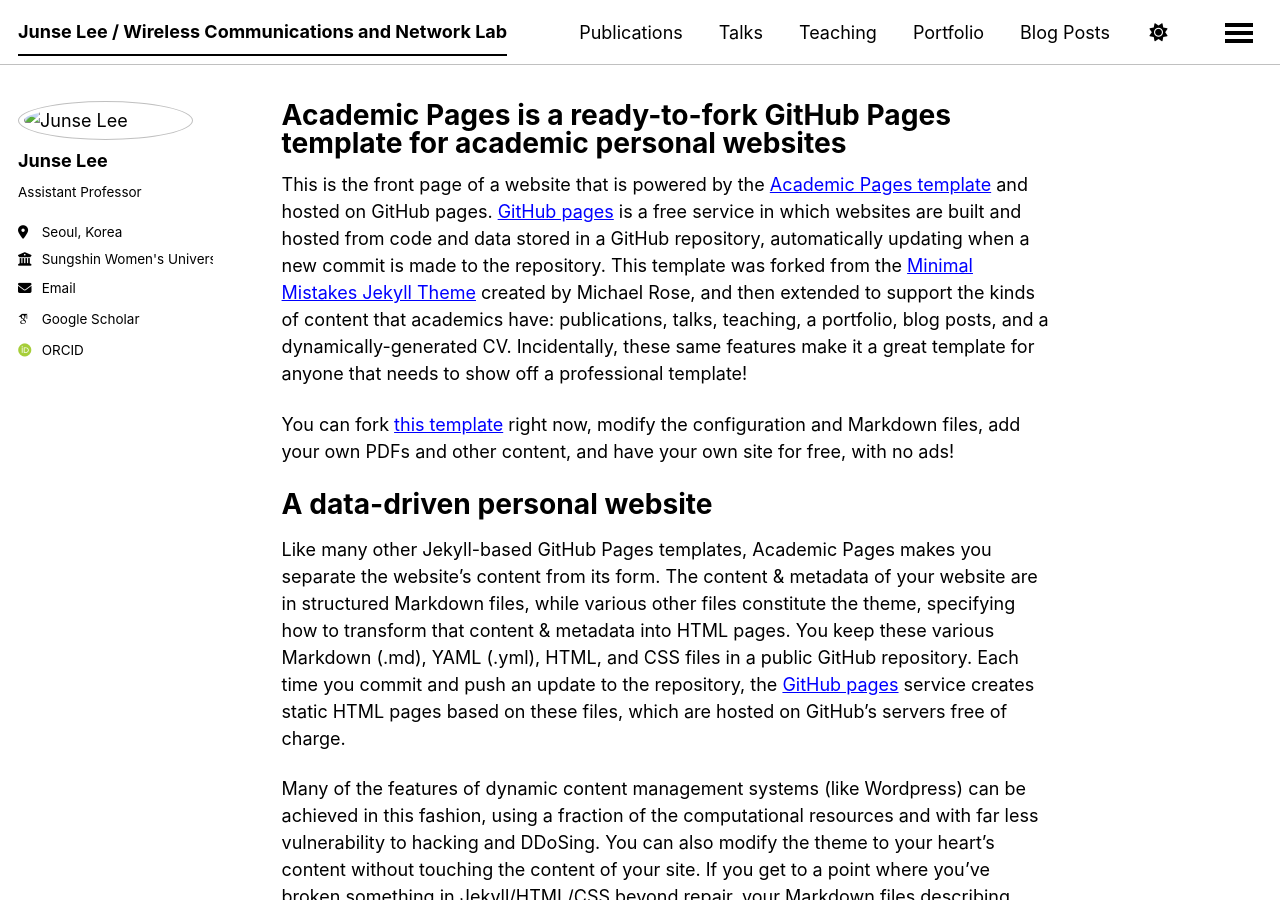
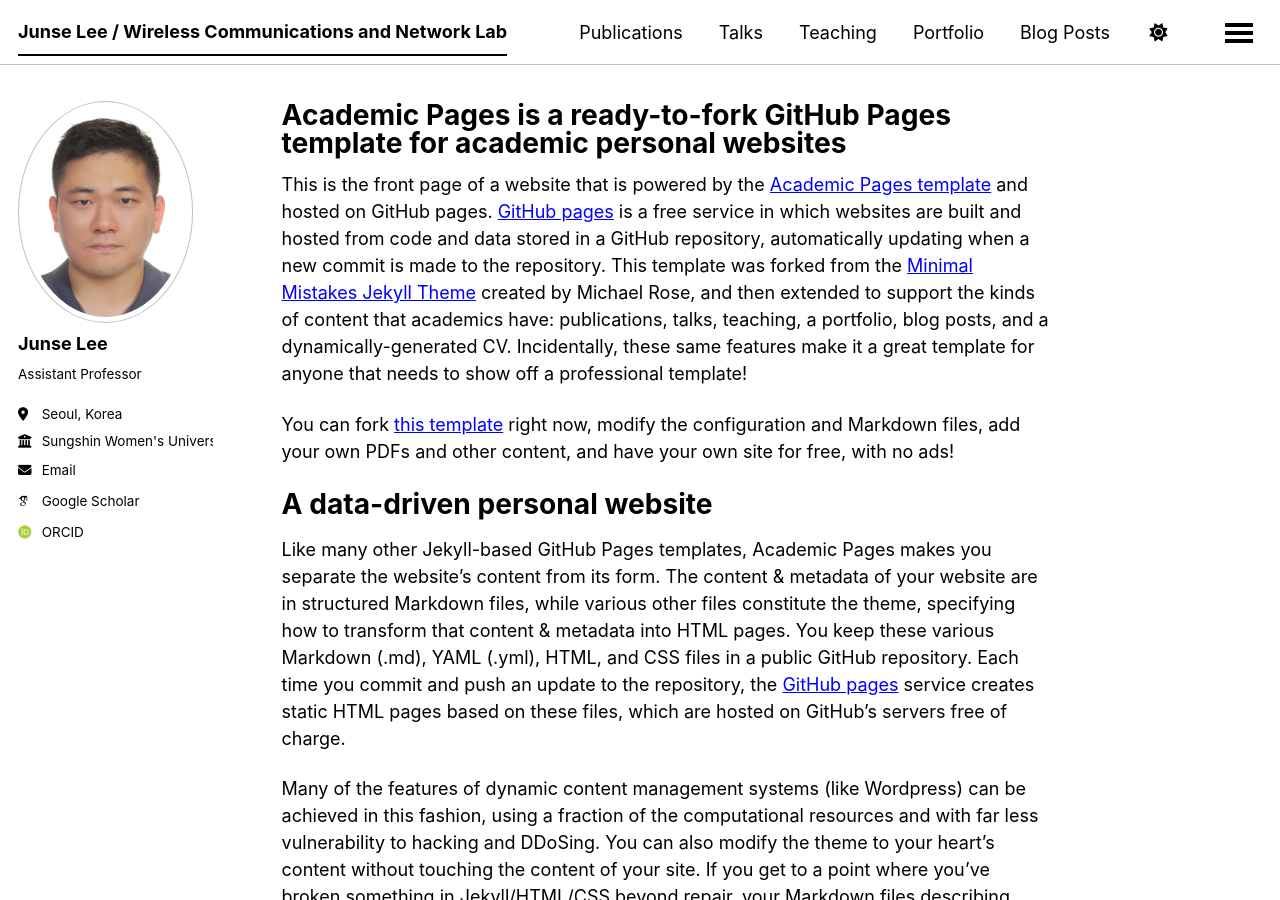
Before and after one commit to Sungshin-WCNL/sungshin-wcnl.github.io, a Jekyll site: the page built from _pages/about.md, in a window 1280 px wide and 900 px high. Built offline with Jekyll 4.4.1, drawn with Linux system fonts in a browser that asks for light colours; some web fonts are replaced; a script bundle is joined from its source files by our own code; library files that are not in the unit come from our copies.

Commit message:
config.yml 4th

```diff
--- a/_config.yml
+++ b/_config.yml
@@ -22,7 +22,7 @@ repository               : "Sungshin-WCNL/sungshin-wcnl.github.io"
 #               Additional customization can be done by editing /_includes/author-profile.html
 author:
   # Biographic information
-  avatar           : "/images/bio-photo.jpg"
+  avatar           : "https://sungshin-wcnl.github.io/images/bio-photo.jpg"
   name             : "Junse Lee"
   pronouns         : # example: "she/her"
   bio              : "Assistant Professor"
```
